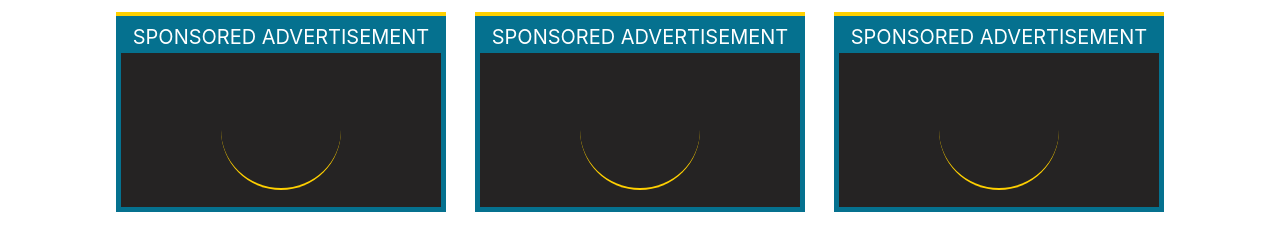
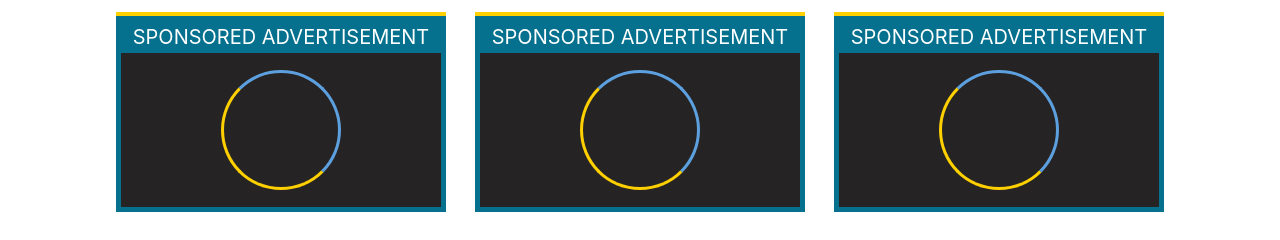
Before and after one commit to marshall405/eyefind, a React (Create React App) app: page / in a window 1280 px wide. Shown: the part 278-518 px from the top of the page. Built offline with nearby package versions, Linux system fonts and the light colour scheme; no server answers.

Commit message:
adds transition to ads container

```diff
--- a/src/components/Ads.js
+++ b/src/components/Ads.js
@@ -4,10 +4,8 @@
 
 import '../styles/ads.css'
 export default function Ads(props) {
-
-    const ad = props.ads[0]
     return (
-        <div className="ads-container">
+        <div className={`ads-container ${props.ads.length > 0 ? 'show' : null}`}>
             {
                 props.ads.map(ad => <Ad key={ad.place_id} ad={ad} />)
             }
--- a/src/components/SponsoredAds.js
+++ b/src/components/SponsoredAds.js
@@ -9,7 +9,7 @@
     return (
         <div className="sponsored-ads-container">
             <SponsoredAd ad={one} />
-            <SponsoredAd ad={two} />
+            <SponsoredAd ad={two} odd />
             <SponsoredAd ad={three} />
         </div>
     )
--- a/src/containers/Ad.js
+++ b/src/containers/Ad.js
@@ -3,7 +3,7 @@
 export default function Ad({ ad }) {
 
     return (
-        <div className="ad">
+        <div className="ad adShow">
             <h1> {ad.name}</h1>
             <img className="location-icon" src={ad.icon} alt={ad.name} />
 
--- a/src/containers/SponsoredAd.js
+++ b/src/containers/SponsoredAd.js
@@ -2,7 +2,6 @@
 
 export default function SponsoredAd(props) {
     let ad = props.ad
-
     if (ad) {
         return (
             <div className="sponsored-ad" >
@@ -18,7 +17,7 @@
             <div className="sponsored-ad" >
                 <p> SPONSORED ADVERTISEMENT </p>
                 <div className="ad-image">
-                    <span></span>
+                    <span className={props.odd ? 'odd' : null}></span>
                 </div>
             </div >
         )
--- a/src/styles/ads.css
+++ b/src/styles/ads.css
@@ -2,8 +2,13 @@
     display: flex;
     flex-wrap: wrap;
     justify-content: space-between;
+    opacity: 0;
+    transition: opacity .25s ease-in-out;
 }
 
+.ads-container.show {
+    opacity: 1;
+}
 /* Single Ad  */
 
 .ad {
@@ -18,7 +23,10 @@
     background: rgba(0, 0, 0, 0.8);
     color: #FFF;
     cursor: pointer;
+
+
 }
+
 .ad:hover .location-image{
     z-index: 2;
 }
@@ -28,7 +36,8 @@
     font-size: 14px;
 }
 .ad .location-icon {
-    width: 30px;
+    width: 50px;
+    opacity: .6;
 }
 
 .ad .location-image {
--- a/src/styles/sponsoredAds.css
+++ b/src/styles/sponsoredAds.css
@@ -21,7 +21,6 @@
   display: flex;
   flex-direction: column;
   margin: 1px;
-
 }
 
 .sponsored-ad p {
@@ -70,12 +69,31 @@
 .sponsored-ad .ad-image span {
     /* background: red; */
     border-radius: 50%;
-    border-top: 2px solid var(--primary-gold-border);
+    border: 3px solid var(--primary-color);
+    border-top: 3px solid var(--primary-gold-border);
+    border-right: 3px solid var(--primary-gold-border);
     width: 120px;
     height: 120px;
-    animation: spin infinite ease-in-out 2s;
+    animation: spin infinite linear 2s;
 }
 
+.sponsored-ad .ad-image span.odd{
+    border-radius: 50%;
+    border: 3px solid var(--primary-color);
+    border-top: 3px solid var(--primary-gold-border);
+    border-right: 3px solid var(--primary-gold-border);
+    width: 120px;
+    height: 120px;
+    animation: spinBackwards infinite linear 2s;
+}
+@keyframes spinBackwards {
+    from {
+        transform: rotate(360deg)
+    }
+    to {
+        transform: rotate(0deg)
+    }
+}
 @keyframes spin {
     from {
         transform: rotate(0deg)
```
